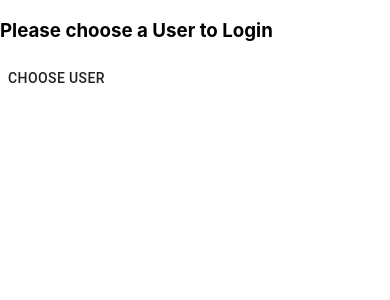
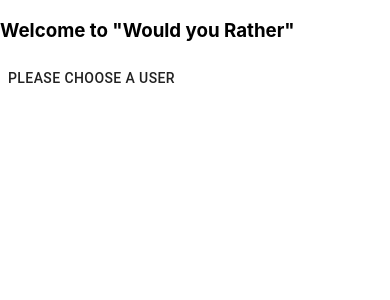
Before and after one commit to conuko/would-you-rather, a React (Create React App) app: page / in a window 390 px wide. Shown: the top 300 px of the page. Built offline with nearby package versions, Linux system fonts and the light colour scheme.

Commit message:
fix: return statement for handleClick to add breakpoint

```diff
--- a/src/components/Login.js
+++ b/src/components/Login.js
@@ -26,9 +26,11 @@ class Login extends Component {
     };
 
     handleClick = (event) => {
-        this.setState(() => ({
-            anchorEl: event.currentTarget
-        }));
+        this.setState(() => {
+            return {
+                anchorEl: event.currentTarget
+            };
+        });
     };
 
     handleClose = () => {
@@ -57,16 +59,9 @@ class Login extends Component {
         console.log(this.props);
         return (
             <div>
-                <h3 className='center'>Please choose a User to Login</h3>
-                {/* <ul className='home-list'>
-                    {this.props.usersToSelect.map((id) => (
-                        <li key={id}>
-                            <div>USER ID: {id}</div>
-                        </li>
-                    ))}
-                </ul> */}
+                <h3 className='center'>Welcome to "Would you Rather"</h3>
                 <Button aria-controls="simple-menu" aria-haspopup="true" onClick={this.handleClick}>
-                    Choose User
+                    Please choose a user
                 </Button>
                 <Menu
                     id="simple-menu"
```
